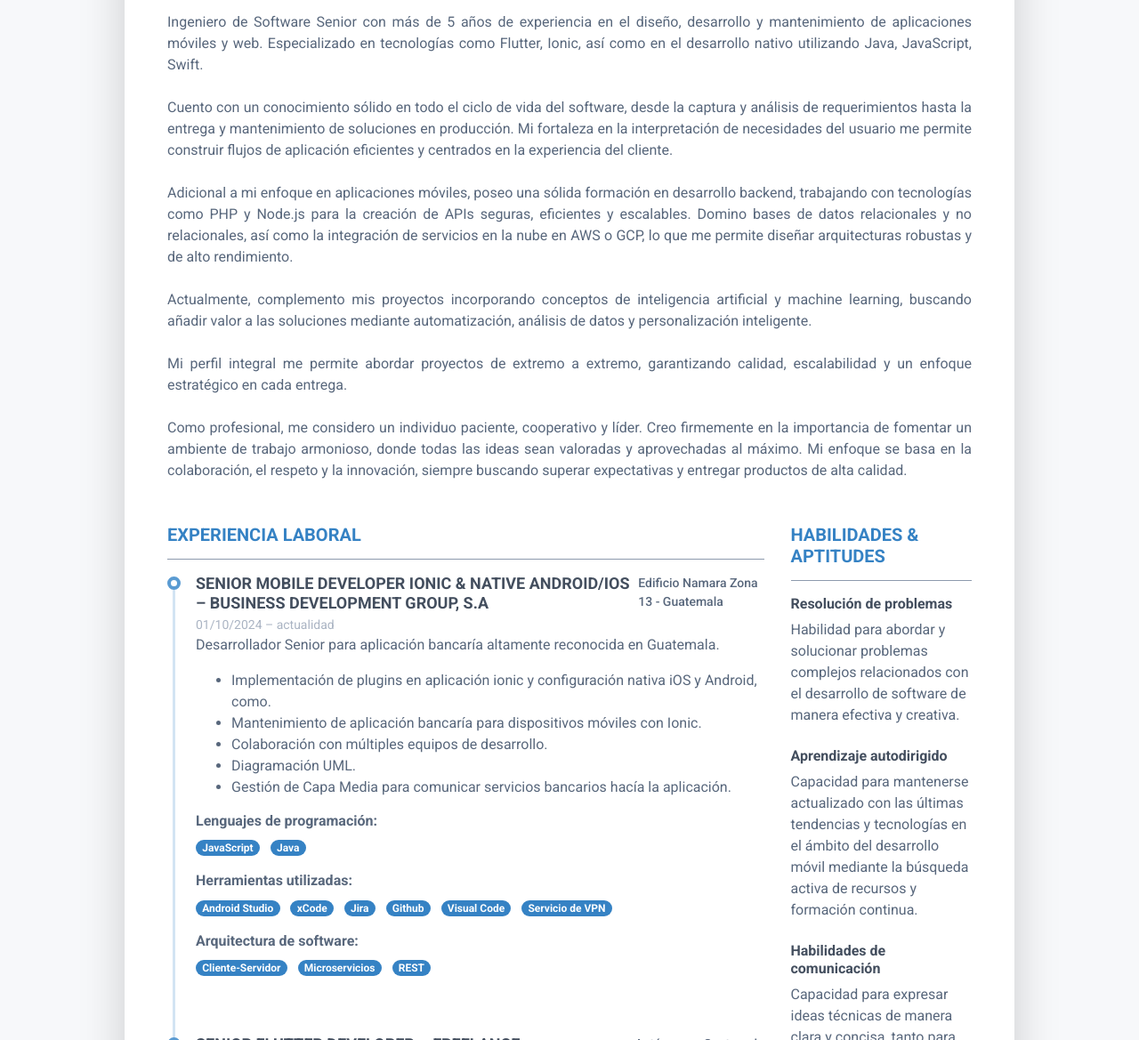
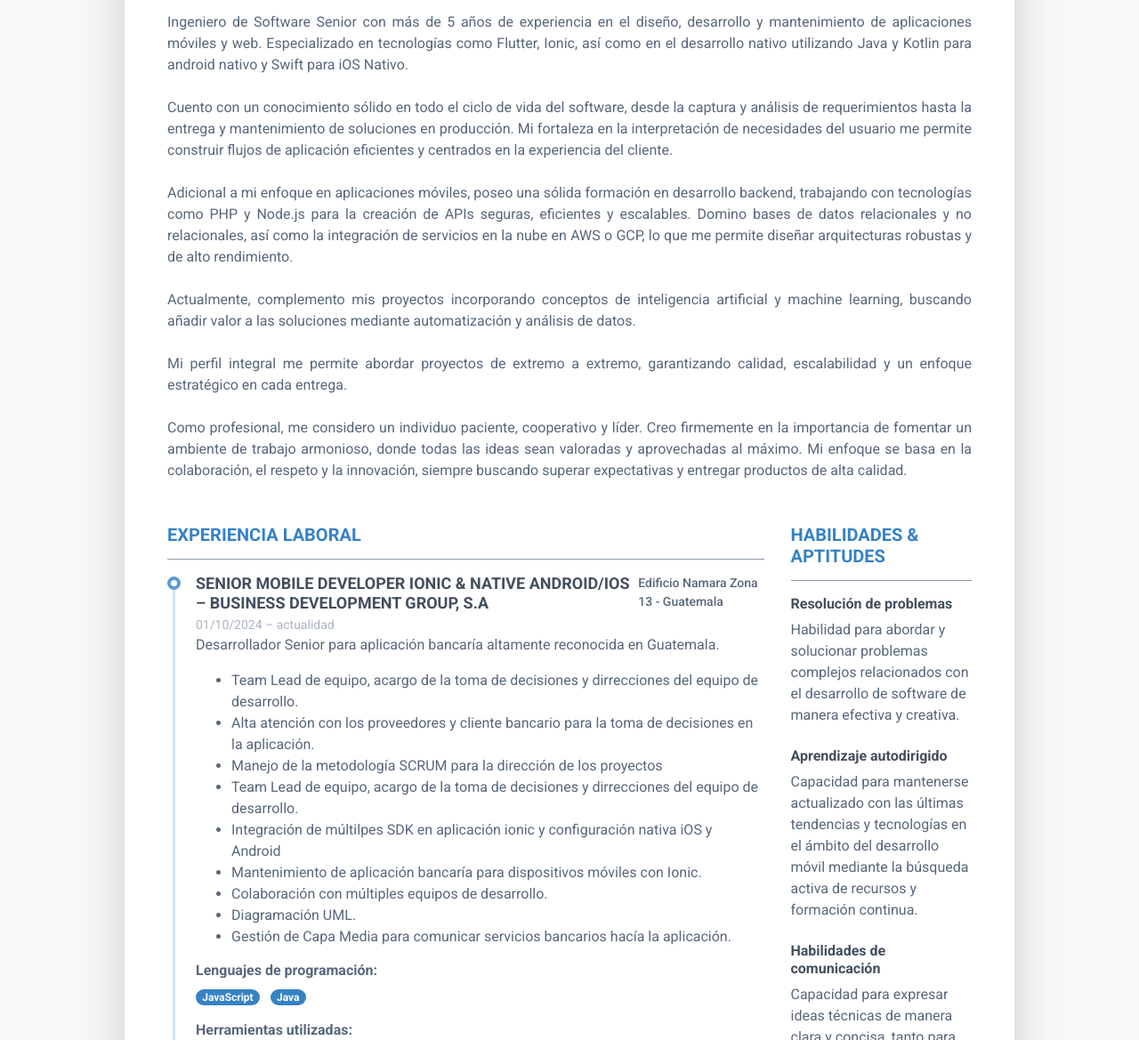
Before and after one commit to DanielinPOO/cv_web, a plain HTML site: page index.html in a window 1280 px wide. Shown: the part 341-1510 px from the top of the page at 89% size. Drawn offline with Linux system fonts and the light colour scheme.

Commit message:
feat: bdg

```diff
--- a/index.html
+++ b/index.html
@@ -65,13 +65,13 @@
                             <h2 class="resume-section-title text-uppercase font-weight-bold pb-3 mb-3">Carrera profesional</h2>
                             <div class="resume-section-content text-justify">
                                 <p>
-                                    Ingeniero de Software Senior con más de 5 años de experiencia en el diseño, desarrollo y mantenimiento de aplicaciones móviles y web. Especializado en tecnologías como Flutter, Ionic, así como en el desarrollo nativo utilizando Java, JavaScript, Swift.
+                                    Ingeniero de Software Senior con más de 5 años de experiencia en el diseño, desarrollo y mantenimiento de aplicaciones móviles y web. Especializado en tecnologías como Flutter, Ionic, así como en el desarrollo nativo utilizando Java y Kotlin para android nativo y Swift para iOS Nativo.
                                     <br><br>
                                     Cuento con un conocimiento sólido en todo el ciclo de vida del software, desde la captura y análisis de requerimientos hasta la entrega y mantenimiento de soluciones en producción. Mi fortaleza en la interpretación de necesidades del usuario me permite construir flujos de aplicación eficientes y centrados en la experiencia del cliente.
                                     <br><br>
                                     Adicional a mi enfoque en aplicaciones móviles, poseo una sólida formación en desarrollo backend, trabajando con tecnologías como PHP y Node.js para la creación de APIs seguras, eficientes y escalables. Domino bases de datos relacionales y no relacionales, así como la integración de servicios en la nube en AWS o GCP, lo que me permite diseñar arquitecturas robustas y de alto rendimiento.
                                     <br><br>
-                                    Actualmente, complemento mis proyectos incorporando conceptos de inteligencia artificial y machine learning, buscando añadir valor a las soluciones mediante automatización, análisis de datos y personalización inteligente.
+                                    Actualmente, complemento mis proyectos incorporando conceptos de inteligencia artificial y machine learning, buscando añadir valor a las soluciones mediante automatización y análisis de datos.
                                     <br><br>
                                     Mi perfil integral me permite abordar proyectos de extremo a extremo, garantizando calidad, escalabilidad y un enfoque estratégico en cada entrega.
                                     <br><br>
@@ -99,7 +99,15 @@
                                                     <div class="resume-timeline-item-desc">
                                                         <p>Desarrollador Senior para aplicación bancaría altamente reconocida en Guatemala.</p>
                                                         <ul>
-                                                            <li>Implementación de plugins en aplicación ionic y configuración nativa iOS y Android, como.</li>
+                                                            <li>Team Lead de equipo, acargo de la toma de decisiones y dirrecciones del equipo de desarrollo.</li>
+
+                                                            <li>Alta atención con los proveedores y cliente bancario para la toma de decisiones en la aplicación.</li>
+
+                                                            <li>Manejo de la metodología SCRUM para la dirección de los proyectos</li>
+
+                                                            <li>Team Lead de equipo, acargo de la toma de decisiones y dirrecciones del equipo de desarrollo.</li>
+
+                                                            <li>Integración de múltilpes SDK en aplicación ionic y configuración nativa iOS y Android</li>
 
                                                             <li>Mantenimiento de aplicación bancaría para dispositivos móviles con Ionic.</li>
 
```
